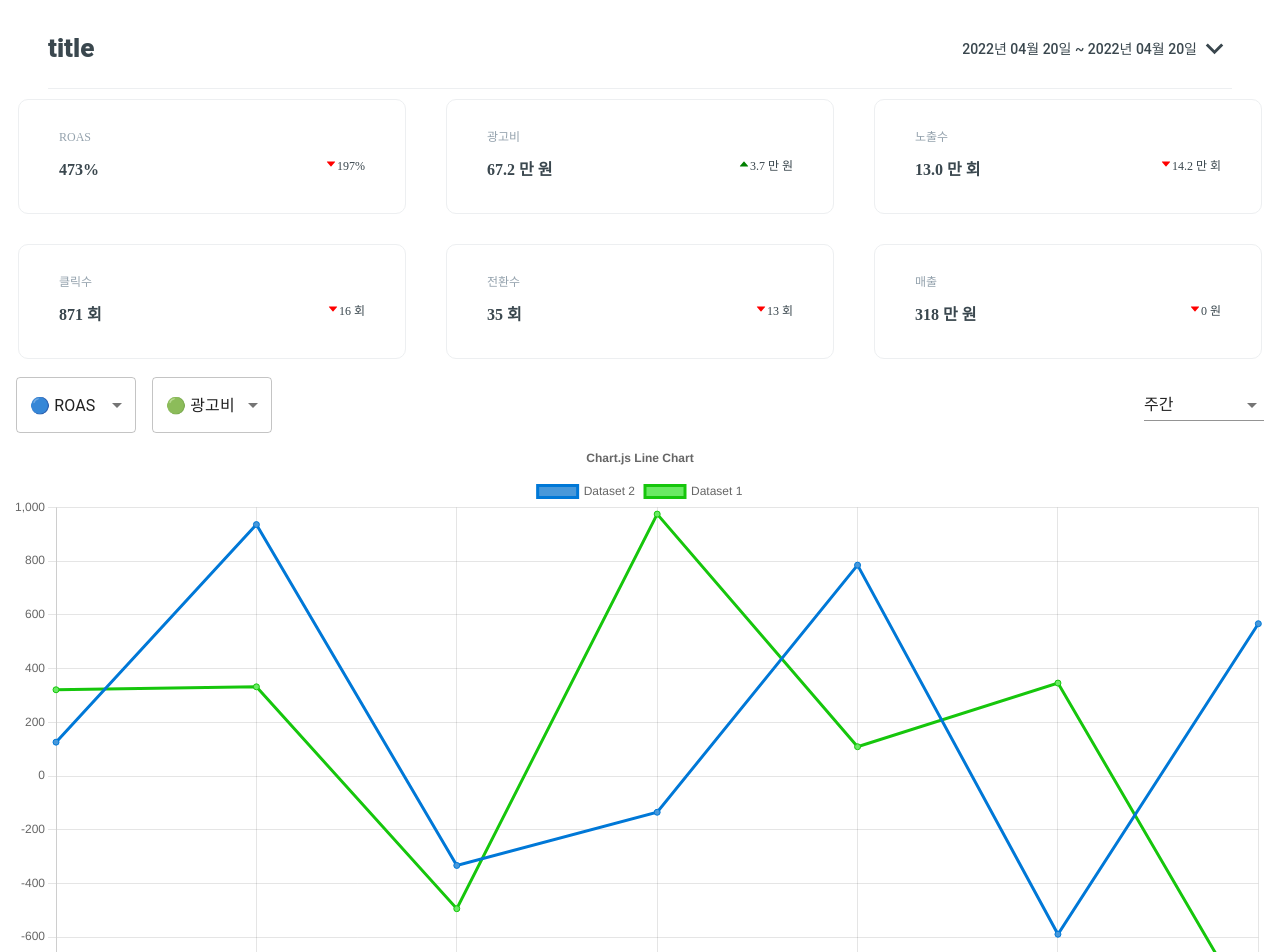
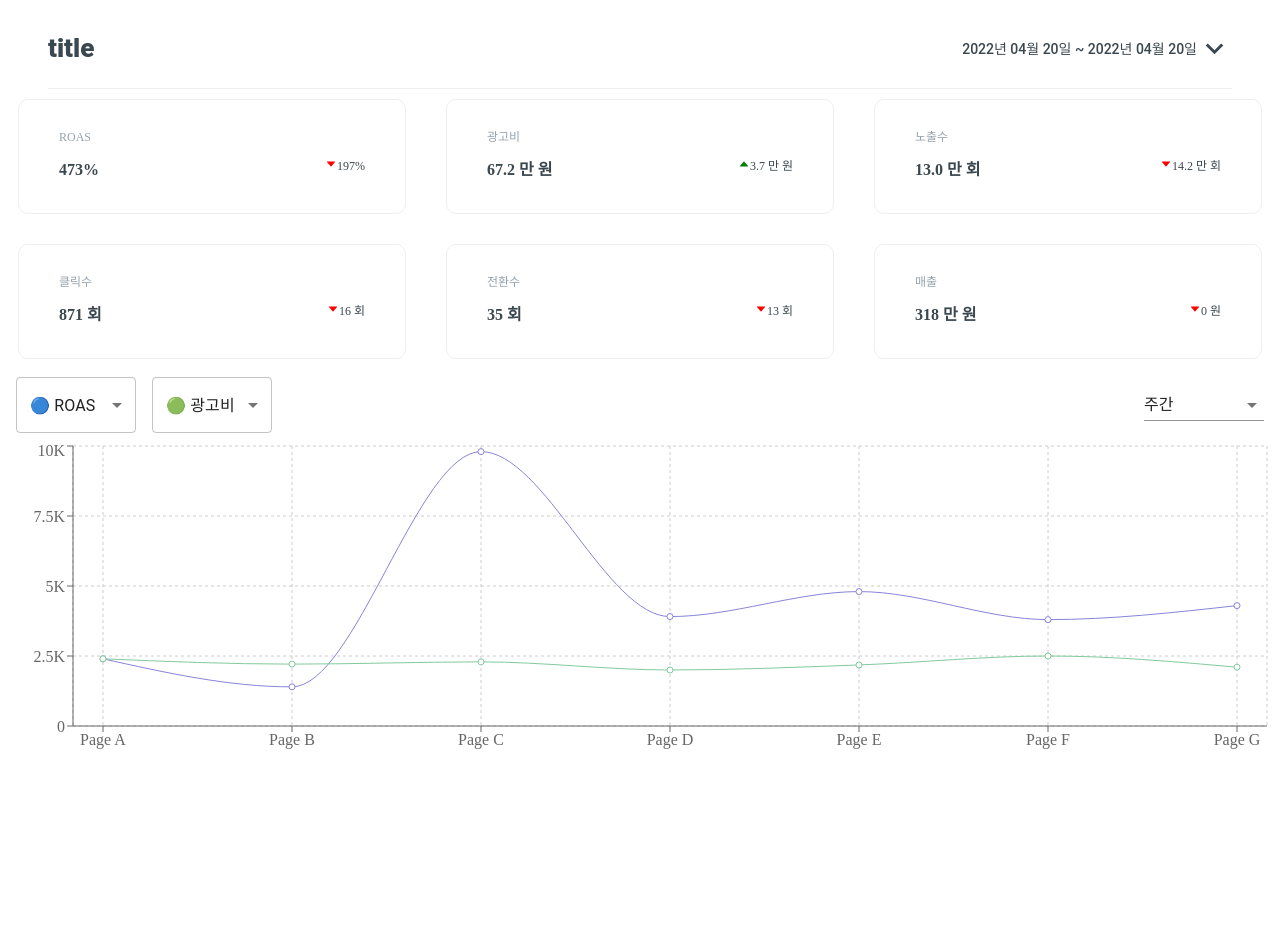
Before and after one commit to pre-onboarding-frontend-7-team-3/pre-onboarding-7th-2-2-3, a React (Create React App) app: page / in a window 1280 px wide. Shown: the top 952 px of the page. After the commit the page ends 800 px from the top, so only its background shows below. Built offline with nearby package versions, Linux system fonts and the light colour scheme; data requests are answered from the project's data file.

Commit message:
feat : react-chartjs-2 대신 reactcharts를 이용한 그래프 추가
코드가 더 깔끔함

조회수가 더 많음

```diff
--- a/package.json
+++ b/package.json
@@ -19,12 +19,12 @@
     "faker": "^5.5.3",
     "json-server": "^0.17.1",
     "react": "^18.2.0",
-    "react-chartjs-2": "^4.3.1",
     "react-date-range": "^1.4.0",
     "react-dom": "^18.2.0",
     "react-icons": "^4.6.0",
     "react-router-dom": "^6.4.3",
     "react-scripts": "5.0.1",
+    "recharts": "^2.1.16",
     "recoil": "^0.7.6",
     "styled-components": "^5.3.6",
     "styled-reset": "^4.4.2",
--- a/src/components/Home/CompareGraph/CompareGraph.jsx
+++ b/src/components/Home/CompareGraph/CompareGraph.jsx
@@ -16,7 +16,7 @@ function CompareGraph() {
   const [graphDateRange, setGraphDateRange] = useRecoilState(graphDateRangeState);
 
   return (
-    <>
+    <GraphWrapper>
       <NavWrapper>
         <XAxisIndexWrapper>
           <DropDown
@@ -40,11 +40,15 @@ function CompareGraph() {
         />
       </NavWrapper>
       <GraphChart />
-    </>
+    </GraphWrapper>
   );
 }
 
-const NavWrapper = styled.section`
+const GraphWrapper = styled.section`
+  height: 40vh;
+`;
+
+const NavWrapper = styled.nav`
   ${centerize}
   justify-content: space-between;
 `;
--- a/src/components/Home/CompareGraph/GraphChart.jsx
+++ b/src/components/Home/CompareGraph/GraphChart.jsx
@@ -1,52 +1,96 @@
 import {
-  Chart as ChartJS,
-  CategoryScale,
-  LinearScale,
-  PointElement,
-  LineElement,
-  Title,
+  LineChart,
+  Line,
+  XAxis,
+  YAxis,
+  CartesianGrid,
   Tooltip,
   Legend,
-} from "chart.js";
-import { Line } from "react-chartjs-2";
-import faker from "faker";
+  ResponsiveContainer,
+} from "recharts";
+import { dateConverterToKorean } from "utils/handleFormatDate";
+import { endDateAtom, startDateAtom } from "store/atoms/date";
+import { useRecoilValue } from "recoil";
 
-ChartJS.register(CategoryScale, LinearScale, PointElement, LineElement, Title, Tooltip, Legend);
+const data = [
+  {
+    name: "Page A",
+    uv: 4000,
+    pv: 2400,
+    amt: 2400,
+  },
+  {
+    name: "Page B",
+    uv: 3000,
+    pv: 1398,
+    amt: 2210,
+  },
+  {
+    name: "Page C",
+    uv: 2000,
+    pv: 9800,
+    amt: 2290,
+  },
+  {
+    name: "Page D",
+    uv: 2780,
+    pv: 3908,
+    amt: 2000,
+  },
+  {
+    name: "Page E",
+    uv: 1890,
+    pv: 4800,
+    amt: 2181,
+  },
+  {
+    name: "Page F",
+    uv: 2390,
+    pv: 3800,
+    amt: 2500,
+  },
+  {
+    name: "Page G",
+    uv: 3490,
+    pv: 4300,
+    amt: 2100,
+  },
+];
 
-export const options = {
-  responsive: true,
-  plugins: {
-    legend: {
-      position: "top",
-    },
-    title: {
-      display: true,
-      text: "Chart.js Line Chart",
-    },
-  },
+const DataFormater = (number) => {
+  if (number > 1000000000) {
+    return (number / 1000000000).toString() + "B";
+  } else if (number > 1000000) {
+    return (number / 1000000).toString() + "M";
+  } else if (number > 1000) {
+    return (number / 1000).toString() + "K";
+  } else {
+    return number.toString();
+  }
 };
 
 function GraphChart() {
-  const labels = ["January", "February", "March", "April", "May", "June", "July"];
+  const startDate = useRecoilValue(startDateAtom);
+  const endDate = useRecoilValue(endDateAtom);
+  console.log("startDate", startDate);
+  console.log("endDate", endDate);
+  const labels = [
+    dateConverterToKorean(startDate, "MM월 DD일"),
+    dateConverterToKorean(endDate, "MM월 DD일"),
+  ];
 
-  const data = {
-    labels,
-    datasets: [
-      {
-        label: "Dataset 2",
-        data: labels.map(() => faker.datatype.number({ min: -1000, max: 1000 })),
-        borderColor: "#0078d7",
-        backgroundColor: "#4898da",
-      },
-      {
-        label: "Dataset 1",
-        data: labels.map(() => faker.datatype.number({ min: -1000, max: 1000 })),
-        borderColor: "#16c60c",
-        backgroundColor: "#6aea63",
-      },
-    ],
-  };
-  return <Line options={options} data={data} />;
+  return (
+    <ResponsiveContainer width="100%" height="100%">
+      <LineChart width={500} height={300} data={data}>
+        <CartesianGrid strokeDasharray="3 3" />
+        <XAxis dataKey="name" padding={{ left: 30, right: 30 }} />
+        <YAxis tickFormatter={DataFormater} />
+        <Tooltip />
+        <Line type="monotone" dataKey="pv" stroke="#8884d8" activeDot={{ r: 8 }} />
+        <Line type="monotone" dataKey="amt" stroke="#82ca9d" />
+      </LineChart>
+    </ResponsiveContainer>
+  );
 }
 
 export default GraphChart;
--- a/src/pages/Home/Home.jsx
+++ b/src/pages/Home/Home.jsx
@@ -6,8 +6,8 @@ import React from "react";
 const Home = () => {
   return (
     <>
-    <PageHeader />
-        <ComparePerformance />
+      <PageHeader />
+      <ComparePerformance />
       <CompareGraph />
     </>
   );
```
Also changed, not shown: 1 other file (tests, documents, lock files or other folders).
